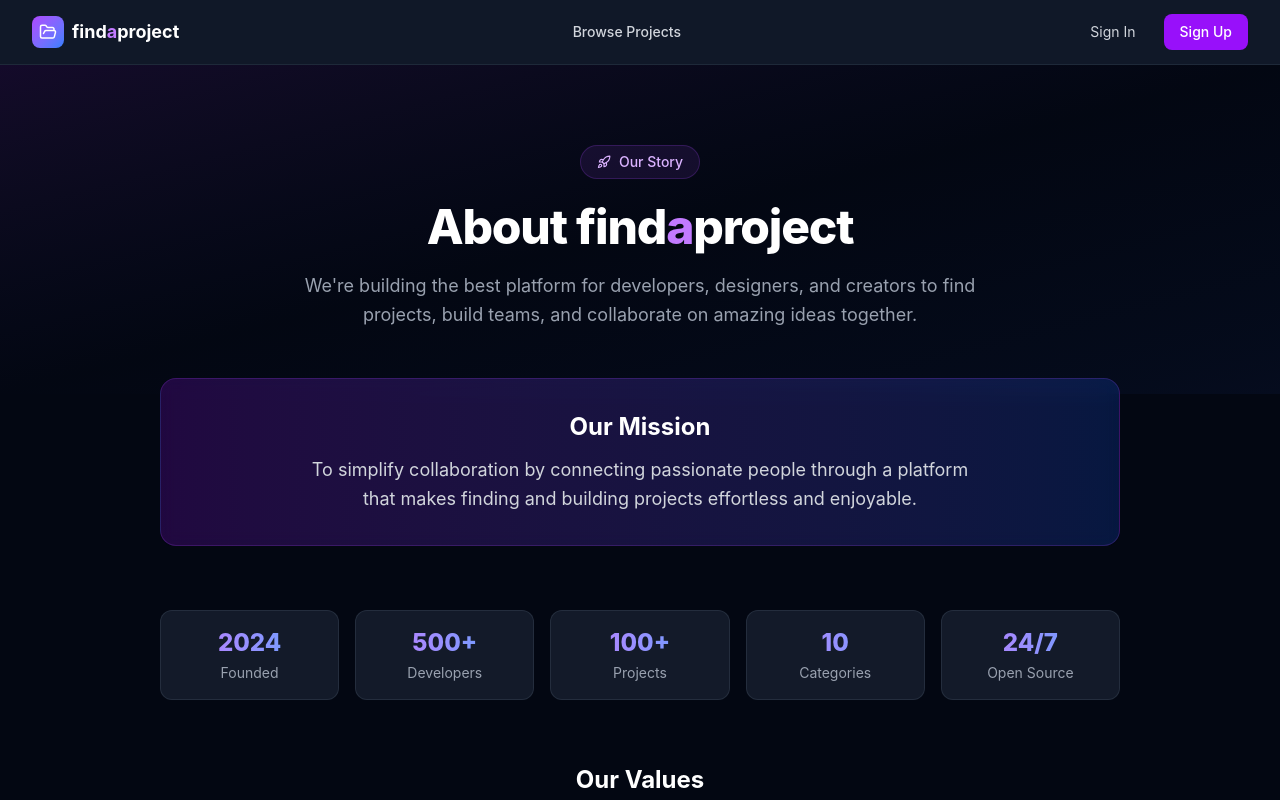
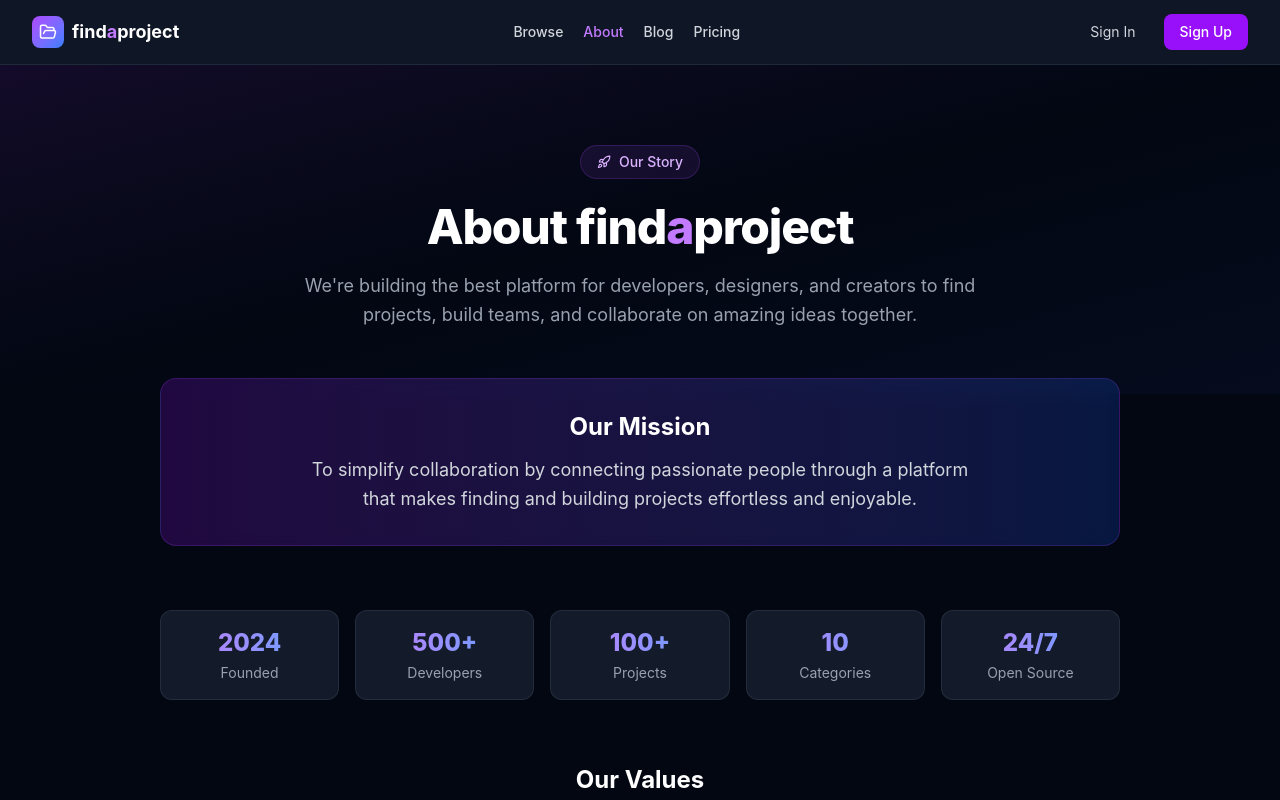
Before and after one commit to Hansade2005/findamproject, a React (Vite) app: page /about in a window 1280 px wide. Shown: the top 800 px of the page. Built offline with nearby package versions, Linux system fonts and the light colour scheme.

Commit message:
redesign: enhance Navbar, CSS, fix unused imports

```diff
--- a/src/components/Navbar.tsx
+++ b/src/components/Navbar.tsx
@@ -1,6 +1,6 @@
 import { useState } from 'react';
 import { Link, useNavigate, useLocation } from 'react-router-dom';
-import { Menu, X, FolderOpen, LogOut, User, PlusCircle, Search } from 'lucide-react';
+import { Menu, X, FolderOpen, LogOut, User, PlusCircle, Search, MessageCircle, Info, Mail, BookOpen } from 'lucide-react';
 import { useAuth } from '../context/AuthContext';
 
 export default function Navbar() {
@@ -21,7 +21,7 @@ export default function Navbar() {
       : 'text-gray-300 hover:text-white';
 
   return (
-    <nav className="bg-gray-900 border-b border-gray-800 sticky top-0 z-50">
+    <nav className="bg-gray-900/95 backdrop-blur-lg border-b border-gray-800 sticky top-0 z-50">
       <div className="max-w-7xl mx-auto px-4 sm:px-6 lg:px-8">
         <div className="flex items-center justify-between h-16">
           {/* Logo */}
@@ -35,18 +35,16 @@ export default function Navbar() {
           </Link>
 
           {/* Desktop nav */}
-          <div className="hidden md:flex items-center gap-6">
-            <Link to="/browse" className={`text-sm font-medium transition-colors ${isActive('/browse')}`}>
-              Browse Projects
-            </Link>
+          <div className="hidden md:flex items-center gap-5">
+            <Link to="/browse" className={`text-sm font-medium transition-colors ${isActive('/browse')}`}>Browse</Link>
+            <Link to="/about" className={`text-sm font-medium transition-colors ${isActive('/about')}`}>About</Link>
+            <Link to="/blog" className={`text-sm font-medium transition-colors ${isActive('/blog')}`}>Blog</Link>
+            <Link to="/pricing" className={`text-sm font-medium transition-colors ${isActive('/pricing')}`}>Pricing</Link>
             {currentUser && (
               <>
-                <Link to="/post" className={`text-sm font-medium transition-colors ${isActive('/post')}`}>
-                  Post a Project
-                </Link>
-                <Link to="/profile" className={`text-sm font-medium transition-colors ${isActive('/profile')}`}>
-                  My Profile
-                </Link>
+                <Link to="/post" className={`text-sm font-medium transition-colors ${isActive('/post')}`}>Post</Link>
+                <Link to="/messages" className={`text-sm font-medium transition-colors ${isActive('/messages')}`}>Messages</Link>
+                <Link to="/profile" className={`text-sm font-medium transition-colors ${isActive('/profile')}`}>Profile</Link>
               </>
             )}
           </div>
@@ -56,37 +54,20 @@ export default function Navbar() {
             {currentUser ? (
               <div className="flex items-center gap-3">
                 <span className="text-gray-400 text-sm">Hi, {currentUser.name.split(' ')[0]}</span>
-                <button
-                  onClick={handleLogout}
-                  className="flex items-center gap-1.5 text-sm text-gray-400 hover:text-white transition-colors"
-                >
-                  <LogOut size={16} />
-                  Logout
+                <button onClick={handleLogout} className="flex items-center gap-1.5 text-sm text-gray-400 hover:text-white transition-colors">
+                  <LogOut size={16} /> Logout
                 </button>
               </div>
             ) : (
               <>
-                <Link
-                  to="/login"
-                  className="text-sm text-gray-300 hover:text-white transition-colors px-4 py-2"
-                >
-                  Sign In
-                </Link>
-                <Link
-                  to="/signup"
-                  className="text-sm bg-purple-600 hover:bg-purple-700 text-white px-4 py-2 rounded-lg transition-colors font-medium"
-                >
-                  Sign Up
-                </Link>
+                <Link to="/login" className="text-sm text-gray-300 hover:text-white transition-colors px-4 py-2">Sign In</Link>
+                <Link to="/signup" className="text-sm bg-purple-600 hover:bg-purple-700 text-white px-4 py-2 rounded-lg transition-colors font-medium">Sign Up</Link>
               </>
             )}
           </div>
 
           {/* Mobile menu button */}
-          <button
-            onClick={() => setMenuOpen(!menuOpen)}
-            className="md:hidden text-gray-400 hover:text-white"
-          >
+          <button onClick={() => setMenuOpen(!menuOpen)} className="md:hidden text-gray-400 hover:text-white">
             {menuOpen ? <X size={24} /> : <Menu size={24} />}
           </button>
         </div>
@@ -94,57 +75,36 @@ export default function Navbar() {
 
       {/* Mobile menu */}
       {menuOpen && (
-        <div className="md:hidden bg-gray-900 border-t border-gray-800 px-4 py-4 space-y-3">
-          <Link
-            to="/browse"
-            onClick={() => setMenuOpen(false)}
-            className="flex items-center gap-2 text-gray-300 hover:text-white py-2"
-          >
-            <Search size={16} />
-            Browse Projects
-          </Link>
+        <div className="md:hidden bg-gray-900/95 backdrop-blur-lg border-t border-gray-800 px-4 py-4 space-y-2">
+          {[
+            { to: '/browse', icon: <Search size={16} />, label: 'Browse Projects' },
+            { to: '/about', icon: <Info size={16} />, label: 'About' },
+            { to: '/blog', icon: <BookOpen size={16} />, label: 'Blog' },
+            { to: '/contact', icon: <Mail size={16} />, label: 'Contact' },
+          ].map(item => (
+            <Link key={item.to} to={item.to} onClick={() => setMenuOpen(false)} className="flex items-center gap-2 text-gray-300 hover:text-white py-2.5 px-2 rounded-lg hover:bg-gray-800/50 transition-colors">
+              {item.icon} {item.label}
+            </Link>
+          ))}
           {currentUser ? (
             <>
-              <Link
-                to="/post"
-                onClick={() => setMenuOpen(false)}
-                className="flex items-center gap-2 text-gray-300 hover:text-white py-2"
-              >
-                <PlusCircle size={16} />
-                Post a Project
+              <Link to="/post" onClick={() => setMenuOpen(false)} className="flex items-center gap-2 text-gray-300 hover:text-white py-2.5 px-2 rounded-lg hover:bg-gray-800/50 transition-colors">
+                <PlusCircle size={16} /> Post a Project
               </Link>
-              <Link
-                to="/profile"
-                onClick={() => setMenuOpen(false)}
-                className="flex items-center gap-2 text-gray-300 hover:text-white py-2"
-              >
-                <User size={16} />
-                My Profile
+              <Link to="/messages" onClick={() => setMenuOpen(false)} className="flex items-center gap-2 text-gray-300 hover:text-white py-2.5 px-2 rounded-lg hover:bg-gray-800/50 transition-colors">
+                <MessageCircle size={16} /> Messages
               </Link>
-              <button
-                onClick={handleLogout}
-                className="flex items-center gap-2 text-gray-300 hover:text-white py-2 w-full text-left"
-              >
-                <LogOut size={16} />
-                Logout
+              <Link to="/profile" onClick={() => setMenuOpen(false)} className="flex items-center gap-2 text-gray-300 hover:text-white py-2.5 px-2 rounded-lg hover:bg-gray-800/50 transition-colors">
+                <User size={16} /> My Profile
+              </Link>
+              <button onClick={handleLogout} className="flex items-center gap-2 text-gray-300 hover:text-white py-2.5 px-2 rounded-lg hover:bg-gray-800/50 transition-colors w-full text-left">
+                <LogOut size={16} /> Logout
               </button>
             </>
           ) : (
             <>
-              <Link
-                to="/login"
-                onClick={() => setMenuOpen(false)}
-                className="block text-gray-300 hover:text-white py-2"
-              >
-                Sign In
-              </Link>
-              <Link
-                to="/signup"
-                onClick={() => setMenuOpen(false)}
-                className="block bg-purple-600 hover:bg-purple-700 text-white px-4 py-2 rounded-lg text-center font-medium"
-              >
-                Sign Up
-              </Link>
+              <Link to="/login" onClick={() => setMenuOpen(false)} className="block text-gray-300 hover:text-white py-2.5 px-2 rounded-lg hover:bg-gray-800/50 transition-colors">Sign In</Link>
+              <Link to="/signup" onClick={() => setMenuOpen(false)} className="block bg-purple-600 hover:bg-purple-700 text-white px-4 py-2.5 rounded-lg text-center font-medium mt-2">Sign Up</Link>
             </>
           )}
         </div>
--- a/src/index.css
+++ b/src/index.css
@@ -7,15 +7,22 @@
 
   body {
     font-family: -apple-system, BlinkMacSystemFont, 'Segoe UI', Roboto, 'Inter', sans-serif;
-    background-color: #f5f5f5;
-    color: #1a1a1a;
+    background-color: #030712;
+    color: #f9fafb;
     margin: 0;
     padding: 0;
+    -webkit-font-smoothing: antialiased;
+    -moz-osx-font-smoothing: grayscale;
   }
 
   a {
     text-decoration: none;
     color: inherit;
+  }
+
+  ::selection {
+    background-color: rgba(147, 51, 234, 0.3);
+    color: #f9fafb;
   }
 }
 
@@ -41,3 +48,23 @@
   -ms-overflow-style: none;
   scrollbar-width: none;
 }
+
+/* Smooth scrolling */
+html {
+  scroll-behavior: smooth;
+}
+
+/* Custom scrollbar for non-hidden areas */
+::-webkit-scrollbar {
+  width: 6px;
+}
+::-webkit-scrollbar-track {
+  background: #111827;
+}
+::-webkit-scrollbar-thumb {
+  background: #374151;
+  border-radius: 3px;
+}
+::-webkit-scrollbar-thumb:hover {
+  background: #4b5563;
+}
--- a/src/pages/About.tsx
+++ b/src/pages/About.tsx
@@ -1,5 +1,5 @@
 import { Link } from 'react-router-dom';
-import { Users, Shield, Zap, Heart, Rocket, Globe, Code2, Star } from 'lucide-react';
+import { Users, Shield, Zap, Heart, Rocket, Code2, Star } from 'lucide-react';
 
 const STATS = [
   { value: '2024', label: 'Founded' },
--- a/src/pages/Pricing.tsx
+++ b/src/pages/Pricing.tsx
@@ -1,5 +1,5 @@
 import { Link } from 'react-router-dom';
-import { CheckCircle, Sparkles, Zap } from 'lucide-react';
+import { CheckCircle, Sparkles } from 'lucide-react';
 
 const PLANS = [
   {
```
